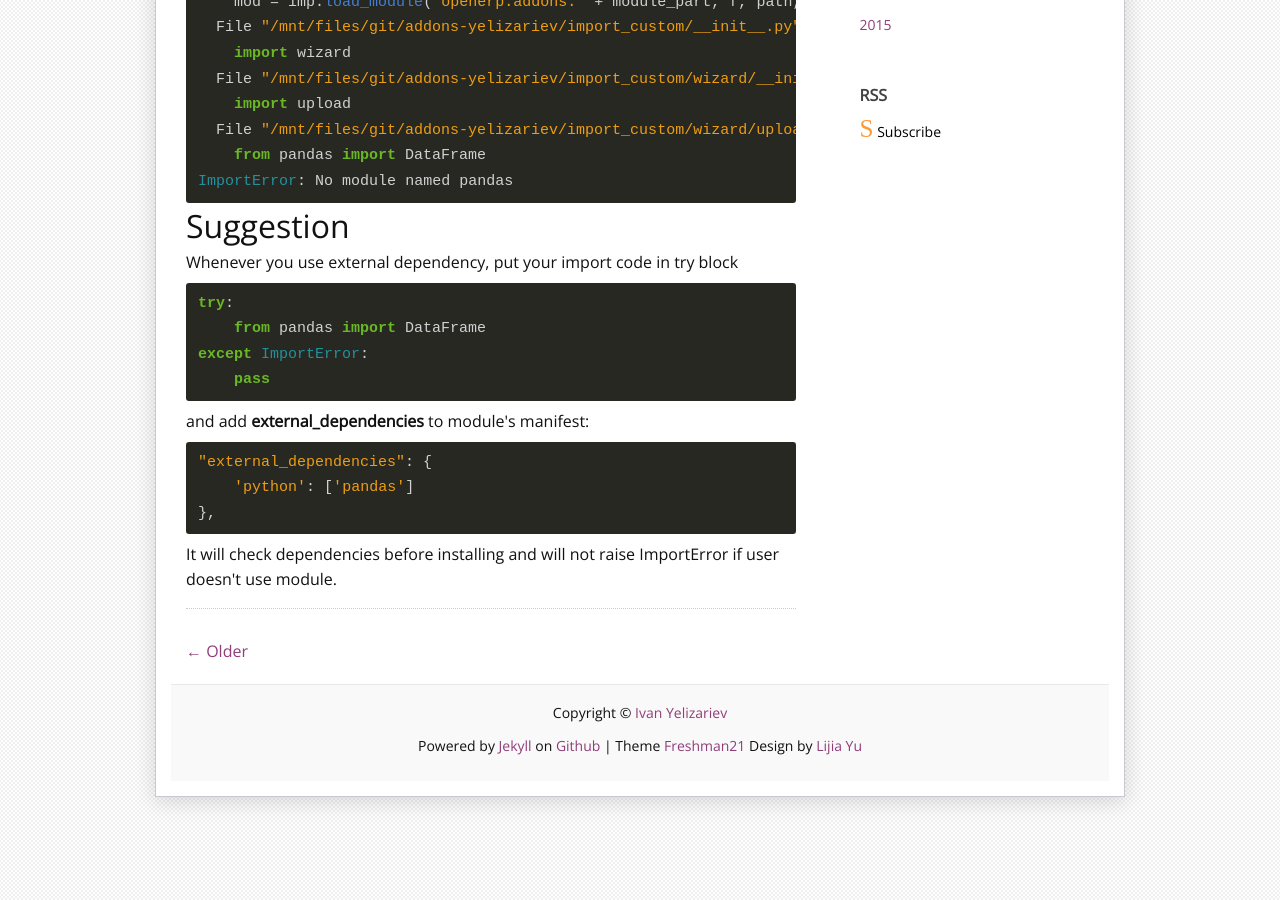
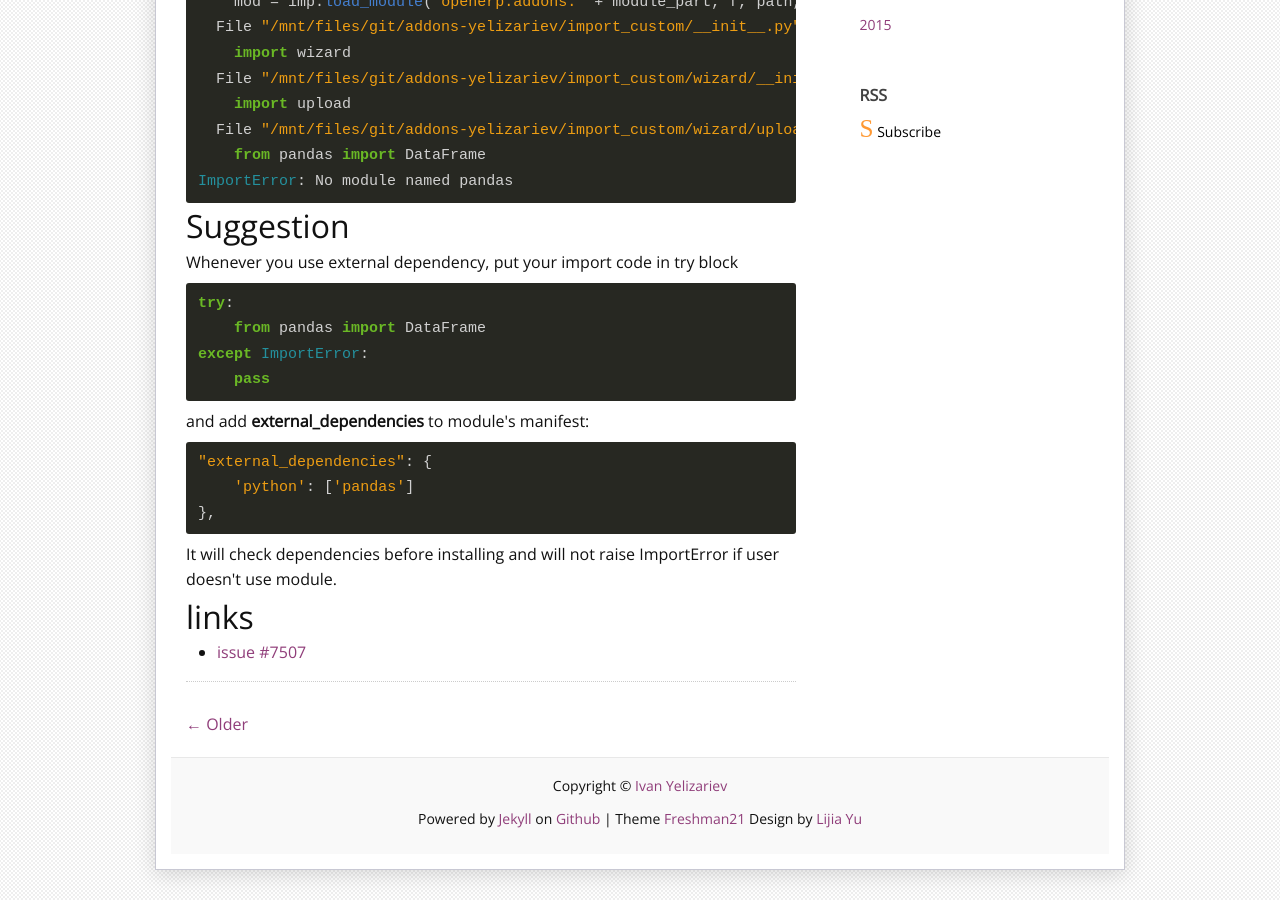
Before and after one commit to yelizariev/yelizariev.github.io, a Jekyll site: the page built from _posts/2015-07-06-external-dependencies.html, in a window 1280 px wide and 900 px high, scrolled down 1373 px. Built offline with Jekyll 4.4.1, drawn with Linux system fonts in a browser that asks for light colours; some web fonts are replaced; comment, search, counter and statistics services are not loaded.

Commit message:
[IMP] add link to issue

```diff
--- a/_org/_posts/2015-07-06-external-dependencies.org
+++ b/_org/_posts/2015-07-06-external-dependencies.org
@@ -97,3 +97,5 @@ and add ~external_dependencies~ to module's manifest:
 
 It will check dependencies before installing and will not raise
 ImportError if user doesn't use module.
+* links
+ * [[https://github.com/odoo/odoo/issues/7507][issue #7507]]
--- a/_posts/2015-07-06-external-dependencies.html
+++ b/_posts/2015-07-06-external-dependencies.html
@@ -124,4 +124,17 @@ and add <code>external_dependencies</code> to module's manifest:
 It will check dependencies before installing and will not raise
 ImportError if user doesn't use module.
 </p></div>
+
 </div>
+
+<div id="outline-container-4" class="outline-2">
+<h2 id="sec-4">links</h2>
+<div class="outline-text-2" id="text-4">
+
+<ul>
+<li><a href="https://github.com/odoo/odoo/issues/7507">issue #7507</a>
+</li>
+</ul>
+
+</div>
+</div>
```
